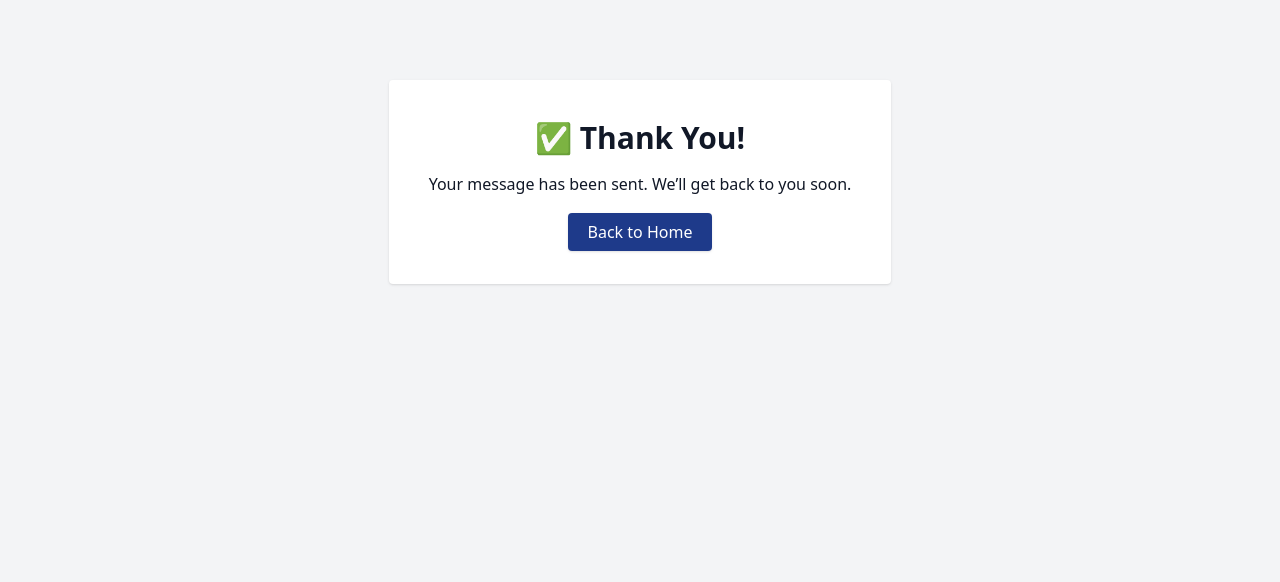
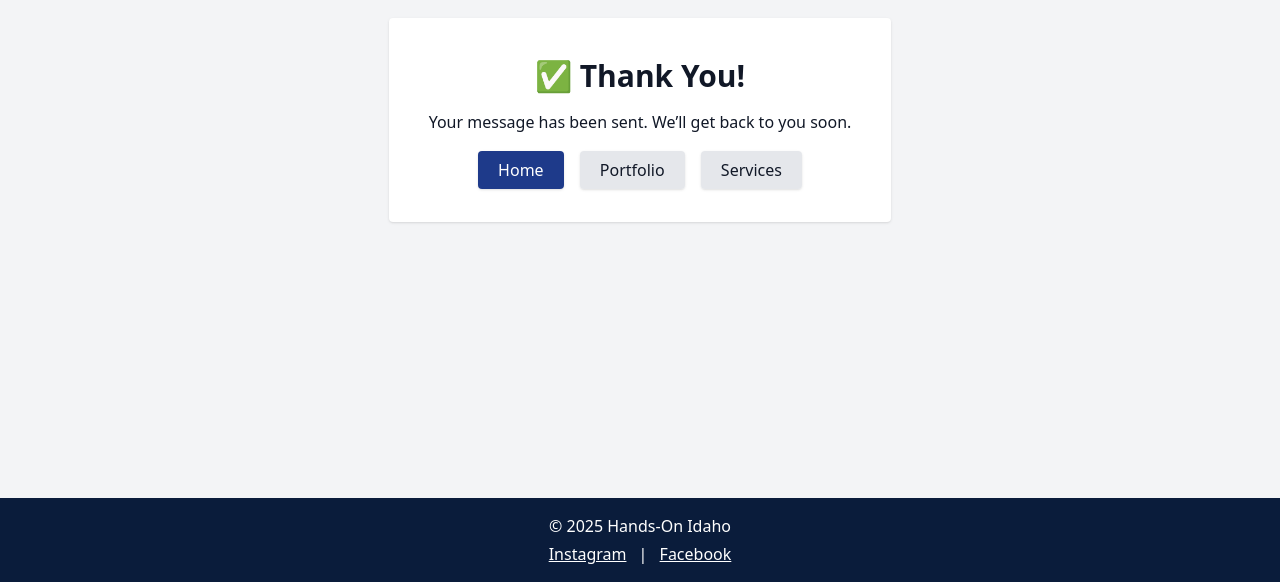
Before and after one commit to austindholt/Hands-On-Idaho, a plain HTML site: page thank-you.html in a window 1280 px wide. Shown: the part 218-800 px from the top of the page. Drawn offline with nearby package versions, Linux system fonts and the light colour scheme.

Commit message:
Update thank-you.html

```diff
--- a/thank-you.html
+++ b/thank-you.html
@@ -8,13 +8,29 @@
   <link rel="icon" href="favicon.ico" type="image/x-icon">
   <script src="https://cdn.tailwindcss.com"></script>
 </head>
-<body class="bg-gray-100 text-gray-900 font-sans">
-  <div class="flex items-center justify-center h-screen">
-    <div class="bg-white p-10 rounded shadow text-center">
+<body class="bg-gray-100 text-gray-900 font-sans flex flex-col min-h-screen">
+
+  <!-- Main Section -->
+  <main class="flex-grow flex items-center justify-center">
+    <div class="bg-white p-10 rounded shadow text-center max-w-lg">
       <h1 class="text-3xl font-bold mb-4">✅ Thank You!</h1>
       <p class="mb-6">Your message has been sent. We’ll get back to you soon.</p>
-      <a href="index.html" class="bg-blue-900 text-white px-5 py-2 rounded shadow hover:bg-blue-800">Back to Home</a>
+      <div class="space-x-3">
+        <a href="index.html" class="bg-blue-900 text-white px-5 py-2 rounded shadow hover:bg-blue-800">Home</a>
+        <a href="portfolio.html" class="bg-gray-200 text-gray-900 px-5 py-2 rounded shadow hover:bg-gray-300">Portfolio</a>
+        <a href="services.html" class="bg-gray-200 text-gray-900 px-5 py-2 rounded shadow hover:bg-gray-300">Services</a>
+      </div>
     </div>
-  </div>
+  </main>
+
+  <!-- Footer -->
+  <footer class="bg-[#0a1c3b] text-white text-center p-4 mt-10">
+    <p>&copy; 2025 Hands-On Idaho</p>
+    <p class="mt-1">
+      <a href="https://www.instagram.com/handsonidaho" target="_blank" class="mx-2 underline">Instagram</a> |
+      <a href="https://www.facebook.com/profile.php?id=61580497944298" target="_blank" class="mx-2 underline">Facebook</a>
+    </p>
+  </footer>
+
 </body>
 </html>
```
